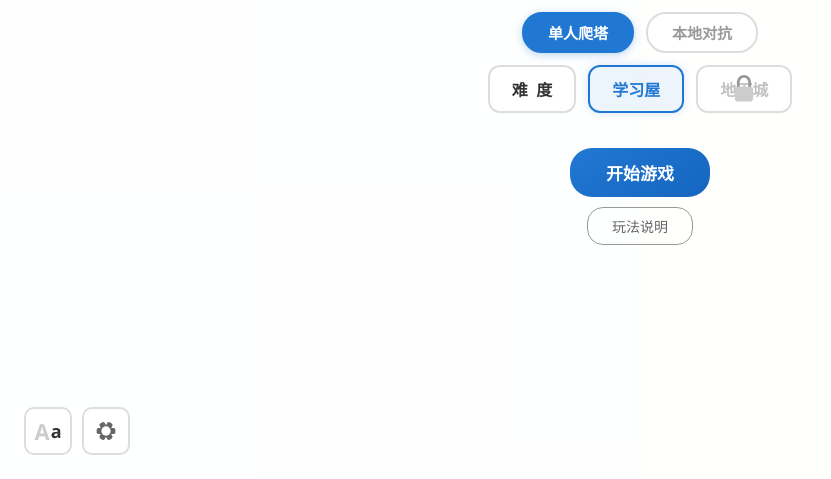
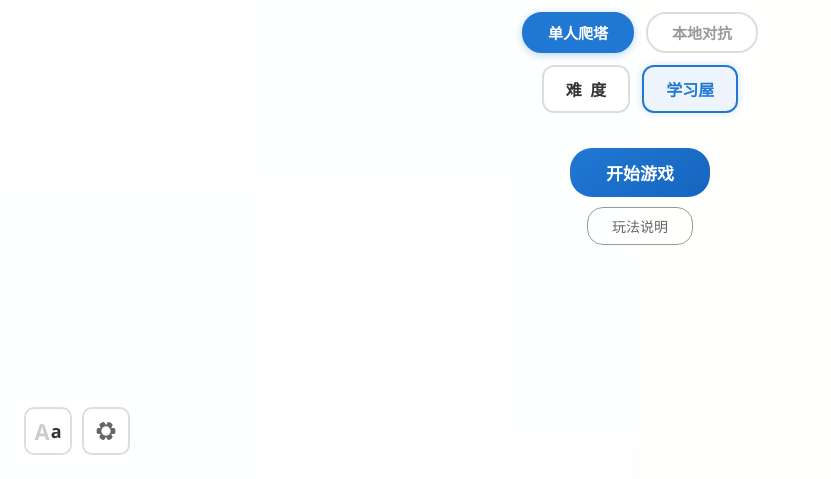
Before and after one commit to GoJiGoOdJoB/Grab-Word, a website: page index.html in a window 1280 px wide. Shown: the part 321-800 px from the top of the page, without its empty margins (0-831 px from the left). Drawn offline with Linux system fonts and the light colour scheme.

Commit message:
隐藏地下城

```diff
--- a/index.html
+++ b/index.html
@@ -994,7 +994,7 @@ body.uppercase-mode .card { text-transform: uppercase; }
       </div>
     </div>
     <div class="solo-submode-btn selected" id="submodeStudy" onclick="selectSubmode('study')">学习屋</div>
-    <div class="solo-submode-btn" id="submodeDungeon" onclick="selectSubmode('dungeon')">
+    <div class="solo-submode-btn" id="submodeDungeon" onclick="selectSubmode('dungeon')" style="display:none">>
       <span class="submode-label">地下城</span>
       <div class="submode-lock-overlay" id="dungeonLock">
         <svg viewBox="0 0 24 28" width="28" height="32"><path d="M7 12V8a5 5 0 0 1 10 0v4" fill="none" stroke="#999" stroke-width="2.5" stroke-linecap="round"/><rect x="4" y="12" width="16" height="13" rx="3" fill="#ccc"/></svg>
```
